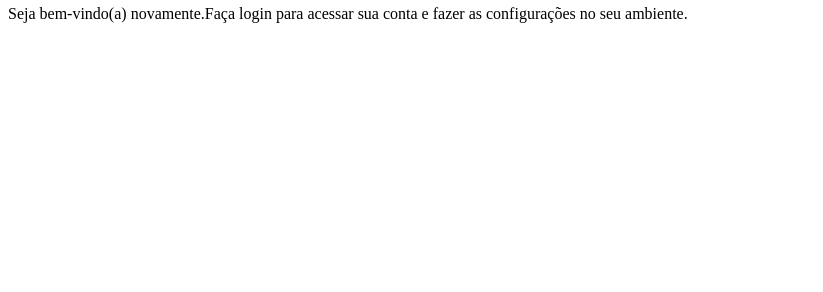
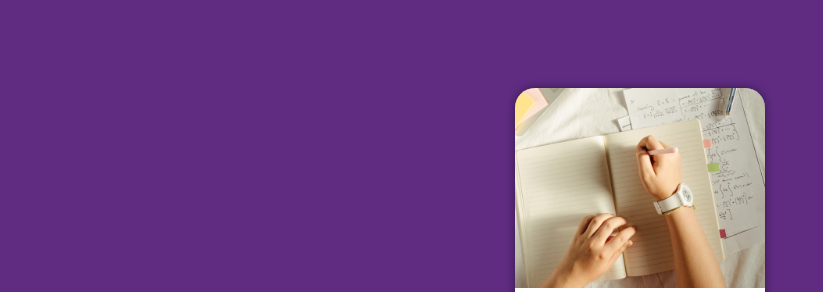
Before and after one commit to fabianatarquini/projeto-login, a plain HTML site: page index.html in a window 1280 px wide. Shown: the part 62-354 px from the top of the page, without its empty margins (0-823 px from the left). Drawn offline with Linux system fonts and the light colour scheme.

Commit message:
atualizei projeto

```diff
--- a/estilos/style.css
+++ b/estilos/style.css
@@ -6,3 +6,56 @@ verde: #49a09d
 lilás : #5f2c82
 
 */
+
+*{
+    font-family: system-ui, -apple-system, BlinkMacSystemFont, 'Segoe UI', Roboto, Oxygen, Ubuntu, Cantarell, 'Open Sans', 'Helvetica Neue', sans-serif;
+    padding: 0px;
+    margin: 0px;
+    box-sizing: border-box;
+}
+
+body , html{
+
+    background-color: #5f2c82;
+    height: 100vh;
+    width: 100vw;
+
+}
+
+main{
+    position: relative;
+    height: 100vh;
+    width:100vw;
+}
+
+section#login{
+    position: absolute;
+    top: 50%;
+    left: 50%;
+    transform: translate(-50%,-50%);
+
+    background-color: white;
+    width: 250px;
+    height: 500px;
+    border-radius: 20px;
+    overflow: hidden;
+    box-shadow: 0px 0px 10px rgba(0, 0, 0, 0.451);
+
+}
+
+section#login > div#imagem{
+
+    display: block;
+
+    background: #5f2c82 url(../imagens/escola.jpg) no-repeat;
+    background-size: cover;
+    background-position: left bottom;
+    height: 200px;
+
+
+}
+
+section#login > div#formulario{
+    display: block;
+    padding: 10px;
+}
```
